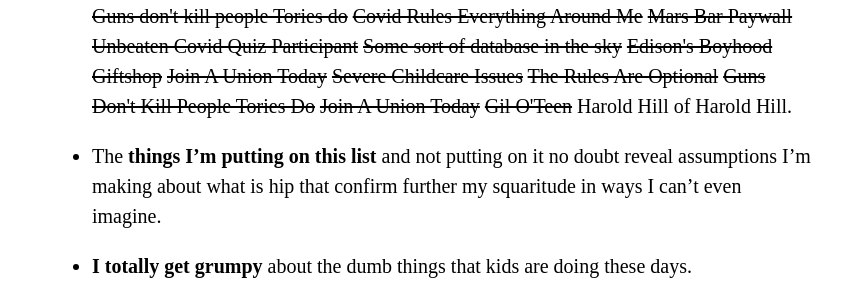
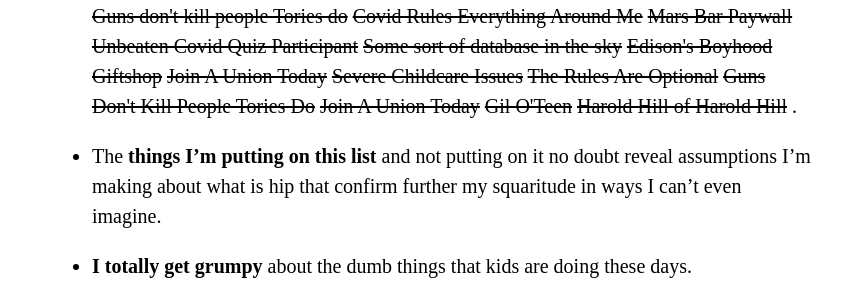
Before and after one commit to paulfitz/paulfitz.github.io, a Jekyll site: the page built from index.html, in a window 1280 px wide and 900 px high, scrolled down 22221 px. Shown: the part 165-461 px from the top of the window, without its empty margins (208-1071 px from the left). Built offline with Jekyll 4.4.1, drawn with Linux system fonts in a browser that asks for light colours; nearby versions of some CDN libraries.

Commit message:
add a pikesleyism

```diff
--- a/_data/pikes.json
+++ b/_data/pikes.json
@@ -224,5 +224,6 @@
   "",
   "Join A Union Today",
   "Gil O&#39;Teen",
-  "Harold Hill of Harold Hill"
+  "Harold Hill of Harold Hill",
+  ""
 ]
```
